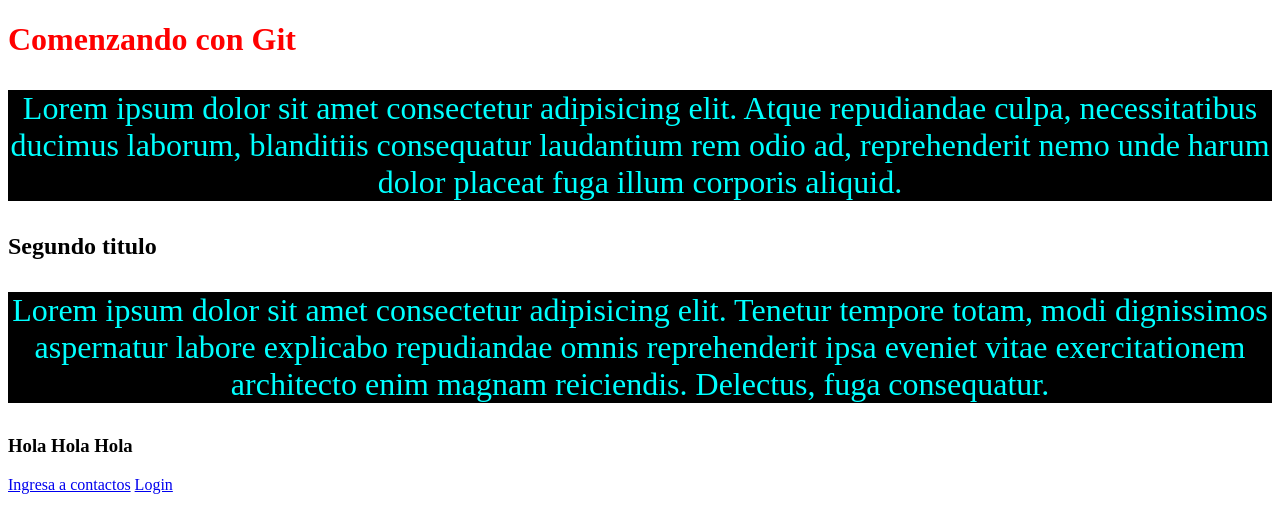
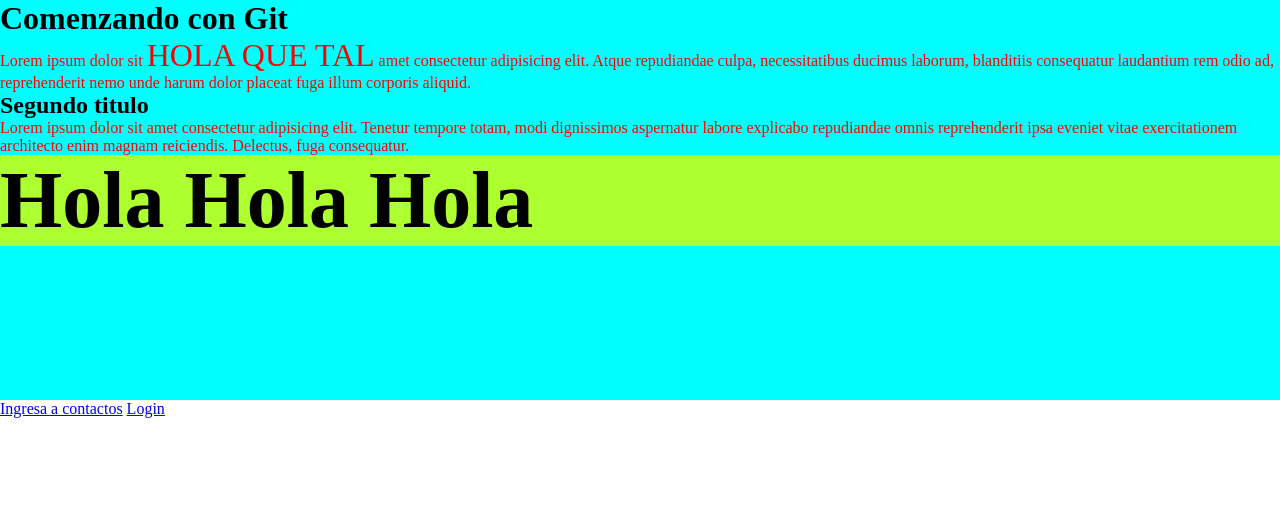
Before and after one commit to PabloGastonMedina/ProbandoGitHub1, a website: page index.html in a window 1280 px wide. Drawn offline with Linux system fonts and the light colour scheme.

Commit message:
Agregando Sass

```diff
--- a/index.html
+++ b/index.html
@@ -5,16 +5,20 @@
     <meta http-equiv="X-UA-Compatible" content="IE=edge">
     <meta name="viewport" content="width=device-width, initial-scale=1.0">
     <title>Document</title>
-    <link rel="stylesheet" href="styles.css">
+    <link rel="stylesheet" href="css/style.css">
 </head>
 <body>
+
+    <div>
     <h1>Comenzando con Git</h1>
-    <p>Lorem ipsum dolor sit amet consectetur adipisicing elit. Atque repudiandae culpa, necessitatibus ducimus laborum, blanditiis consequatur laudantium rem odio ad, reprehenderit nemo unde harum dolor placeat fuga illum corporis aliquid.</p>
+    <p>Lorem ipsum dolor sit <span>HOLA QUE TAL</span> amet consectetur adipisicing elit. Atque repudiandae culpa, necessitatibus ducimus laborum, blanditiis consequatur laudantium rem odio ad, reprehenderit nemo unde harum dolor placeat fuga illum corporis aliquid.</p>
 
     <h2>Segundo titulo</h2>
     <p>Lorem ipsum dolor sit amet consectetur adipisicing elit. Tenetur tempore totam, modi dignissimos aspernatur labore explicabo repudiandae omnis reprehenderit ipsa eveniet vitae exercitationem architecto enim magnam reiciendis. Delectus, fuga consequatur.</p>
 
     <h3>Hola Hola Hola</h3>
+    </div>
+
 
     <a href="contacto.html">Ingresa a contactos</a>
     <a href="pages/login.html">Login</a>
--- /dev/null
+++ b/scss/_body.scss
@@ -0,0 +1,19 @@
+div{
+    height: 50vh;
+    width: 100%;
+    background-color: aqua;
+    &:hover h3{
+        background-color: greenyellow;
+        font-size: 5rem;
+    }
+    p{
+        color: red;
+        span{
+            font-size: 2rem;
+
+            &:hover{
+                background-color: $FondoParaCosas;
+            }
+        }
+    }
+}
--- /dev/null
+++ b/scss/_globals.scss
@@ -0,0 +1,6 @@
+
+*{
+    margin:0;
+    padding: 0;
+    box-sizing: border-box;
+}
--- /dev/null
+++ b/scss/style.scss
@@ -0,0 +1,4 @@
+$FondoParaCosas: red;
+
+@import "globals";
+@import "body";
--- a/styles.css
+++ /dev/null
@@ -1,10 +0,0 @@
-h1{
-    color: red;
-}
-
-p{
-    background-color: black;
-    color: aqua;
-    text-align: center;
-    font-size: 2rem;
-}
```
Also changed, not shown: contacto.html (deleted, +0 -12 lines), package.json (added, +20 -0 lines), pages/login.html (deleted, +0 -12 lines), css/style.css (added), 1 other file.
